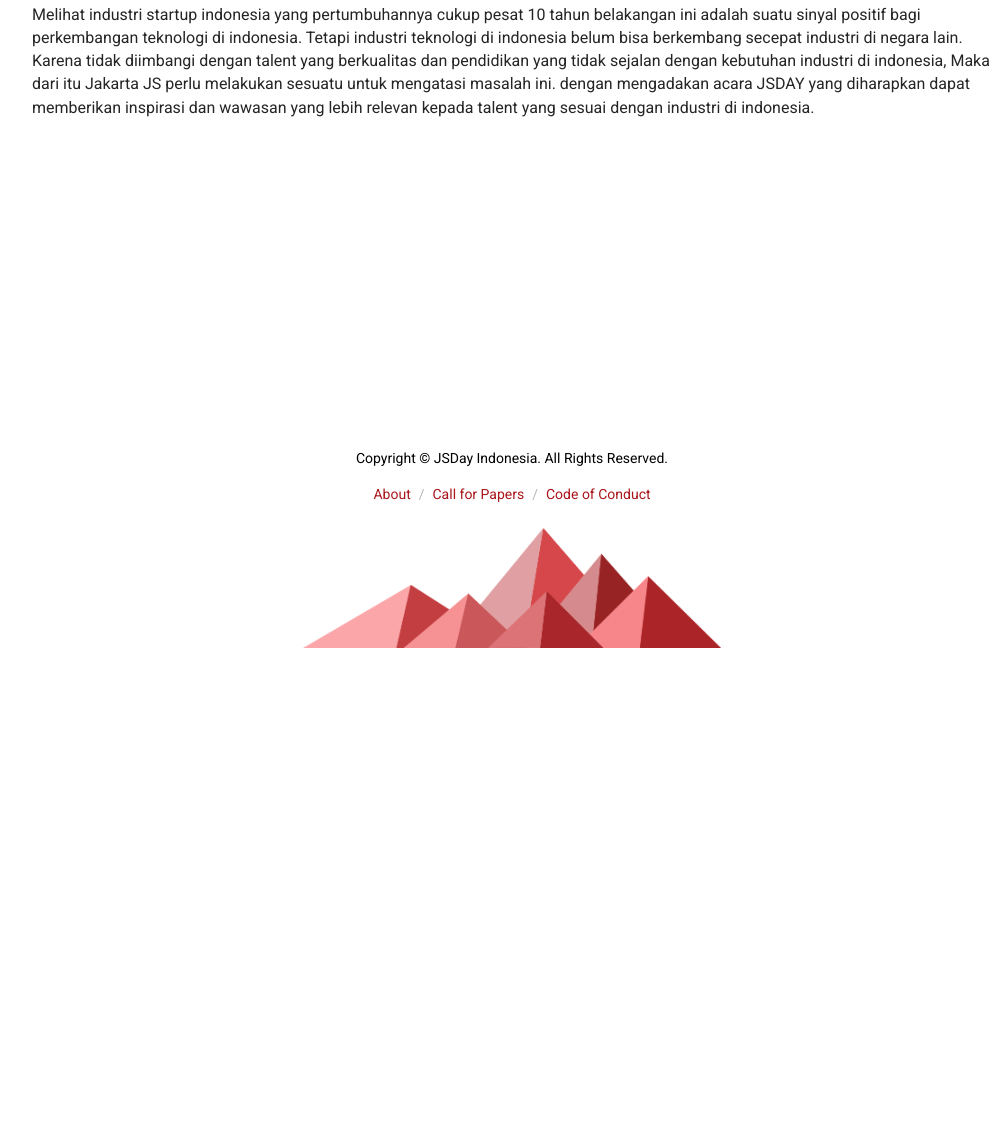
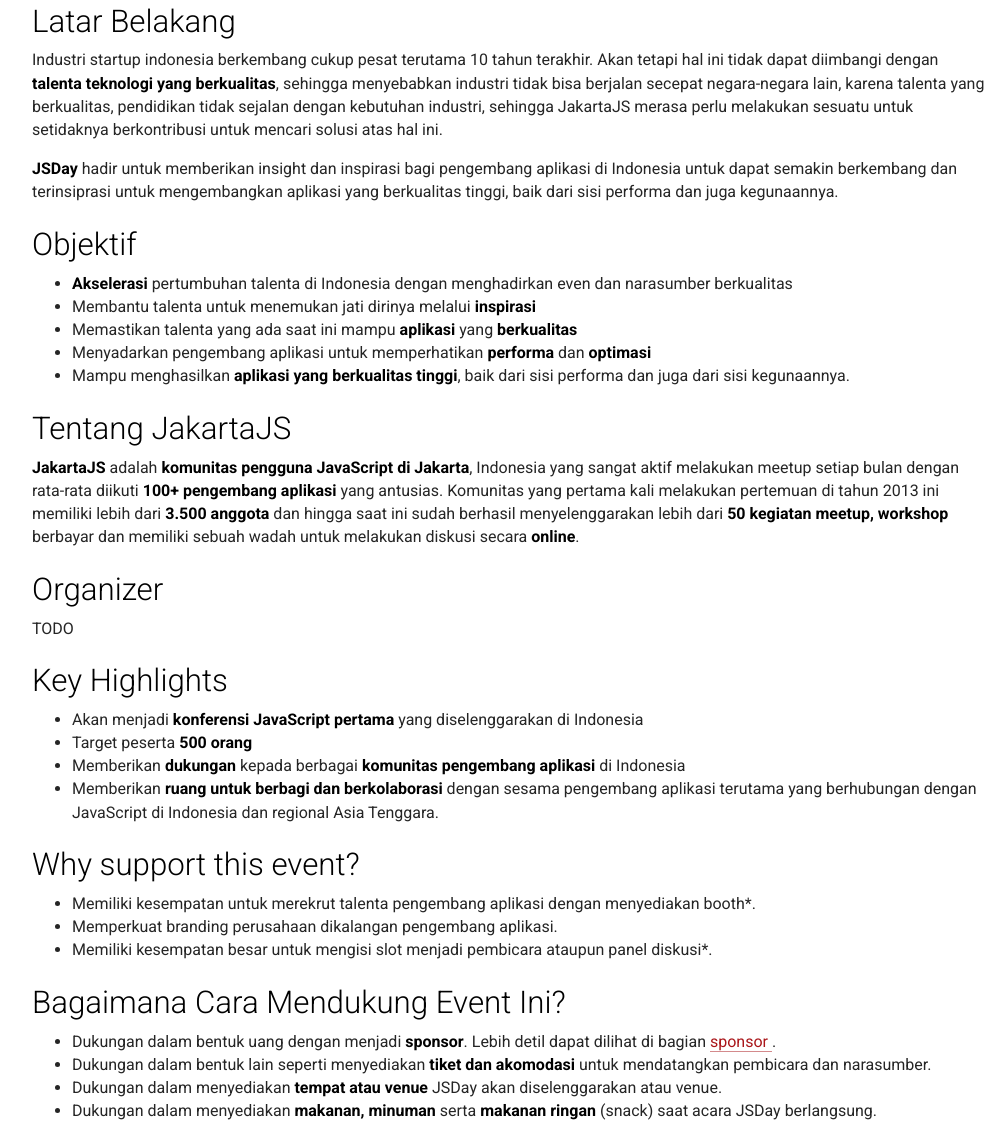
Before and after one commit to jakartajs/javascriptday.id, a Gatsby site: page /about/ in a window 1280 px wide. Shown: the part 152-1278 px from the top of the page, without its empty margins (128-1135 px from the left). Before the commit the page ends 800 px from the top, so only its background shows below. Built offline with nearby package versions, Linux system fonts and the light colour scheme; Gatsby itself is replaced by a stand-in of ours.

Commit message:
Update about page

```diff
--- a/content/about.md
+++ b/content/about.md
@@ -3,4 +3,45 @@
 title: 'About'
 ---
 
-Melihat industri startup indonesia yang pertumbuhannya cukup pesat 10 tahun belakangan ini adalah suatu sinyal positif bagi perkembangan teknologi di indonesia. Tetapi industri teknologi di indonesia belum bisa berkembang secepat industri di negara lain. Karena tidak diimbangi dengan talent yang berkualitas dan pendidikan yang tidak sejalan dengan kebutuhan industri di indonesia, Maka dari itu Jakarta JS perlu melakukan sesuatu untuk mengatasi masalah ini. dengan mengadakan acara JSDAY yang diharapkan dapat memberikan inspirasi dan wawasan yang lebih relevan kepada talent yang sesuai dengan industri di indonesia.
+## Latar Belakang
+
+Industri startup indonesia berkembang cukup pesat terutama 10 tahun terakhir. Akan tetapi hal ini tidak dapat diimbangi dengan **talenta teknologi yang berkualitas**, sehingga menyebabkan industri tidak bisa berjalan secepat negara-negara lain, karena talenta yang berkualitas, pendidikan tidak sejalan dengan kebutuhan industri, sehingga JakartaJS merasa perlu melakukan sesuatu untuk setidaknya berkontribusi untuk mencari solusi atas hal ini.
+
+**JSDay** hadir untuk memberikan insight dan inspirasi bagi pengembang aplikasi di Indonesia untuk dapat semakin berkembang dan terinsiprasi untuk mengembangkan aplikasi yang berkualitas tinggi, baik dari sisi performa dan juga kegunaannya.
+
+## Objektif
+
+* **Akselerasi** pertumbuhan talenta di Indonesia dengan menghadirkan even dan narasumber berkualitas
+* Membantu talenta untuk menemukan jati dirinya melalui **inspirasi**
+* Memastikan talenta yang ada saat ini mampu **aplikasi** yang **berkualitas**
+* Menyadarkan pengembang aplikasi untuk memperhatikan **performa** dan **optimasi**
+* Mampu menghasilkan **aplikasi yang berkualitas tinggi**, baik dari sisi performa dan juga dari sisi kegunaannya.
+
+## Tentang JakartaJS
+
+**JakartaJS** adalah **komunitas pengguna JavaScript di Jakarta**, Indonesia yang sangat aktif melakukan meetup setiap bulan dengan rata-rata diikuti **100+ pengembang aplikasi** yang antusias.
+Komunitas yang pertama kali melakukan pertemuan di tahun 2013 ini memiliki lebih dari **3.500 anggota** dan hingga saat ini sudah berhasil menyelenggarakan lebih dari **50 kegiatan meetup, workshop** berbayar dan memiliki sebuah wadah untuk melakukan diskusi secara **online**.
+
+## Organizer
+
+TODO
+
+## Key Highlights
+
+* Akan menjadi **konferensi JavaScript pertama** yang diselenggarakan di Indonesia
+* Target peserta **500 orang**
+* Memberikan **dukungan** kepada berbagai **komunitas pengembang aplikasi** di Indonesia
+* Memberikan **ruang untuk berbagi dan berkolaborasi** dengan sesama pengembang aplikasi terutama yang berhubungan dengan JavaScript di Indonesia dan regional Asia Tenggara.
+
+## Why support this event?
+
+* Memiliki kesempatan untuk merekrut talenta pengembang aplikasi dengan menyediakan booth*.
+* Memperkuat branding perusahaan dikalangan pengembang aplikasi.
+* Memiliki kesempatan besar untuk mengisi slot menjadi pembicara ataupun panel diskusi*.
+
+## Bagaimana Cara Mendukung Event Ini?
+
+* Dukungan dalam bentuk uang dengan menjadi **sponsor**. Lebih detil dapat dilihat di bagian [ sponsor ]().
+* Dukungan dalam bentuk lain seperti menyediakan **tiket dan akomodasi** untuk mendatangkan pembicara dan narasumber.
+* Dukungan dalam menyediakan **tempat atau venue** JSDay akan diselenggarakan atau venue.
+* Dukungan dalam menyediakan **makanan, minuman** serta **makanan ringan** (snack) saat acara JSDay berlangsung.
```
